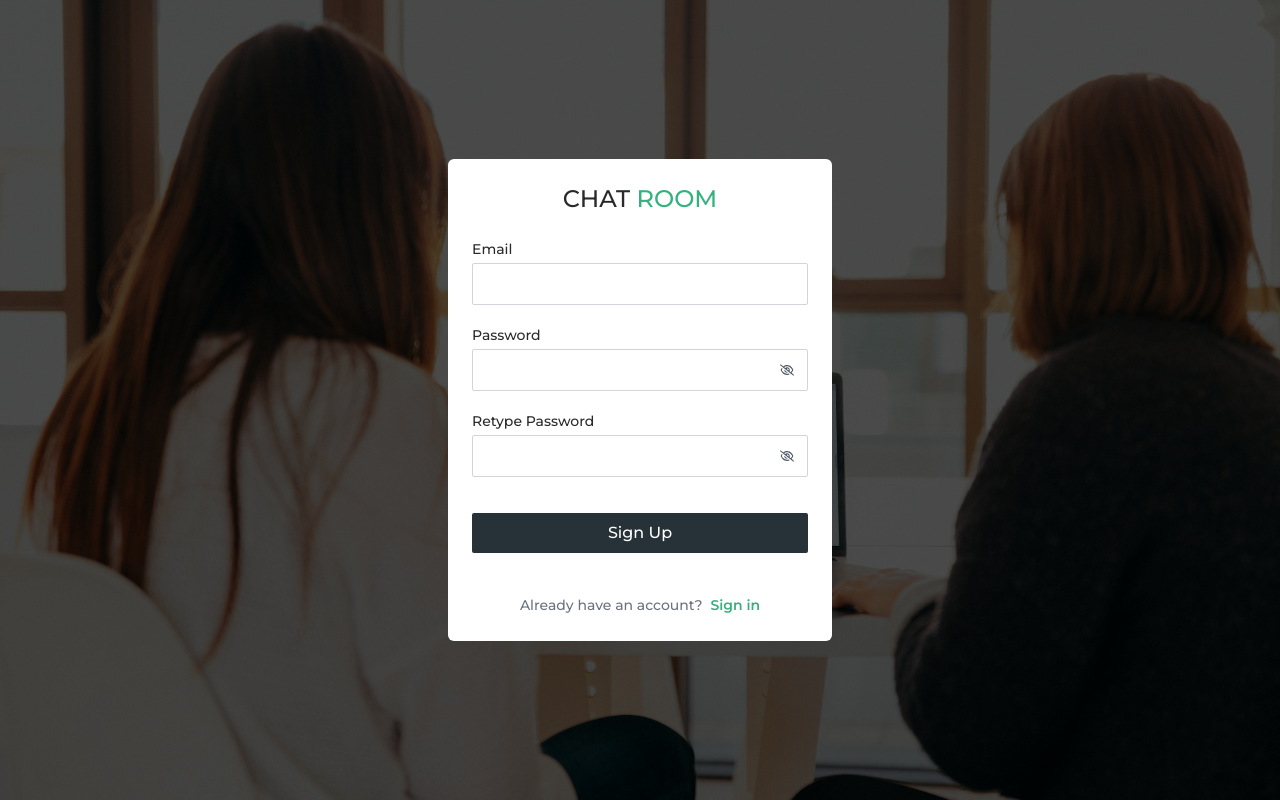
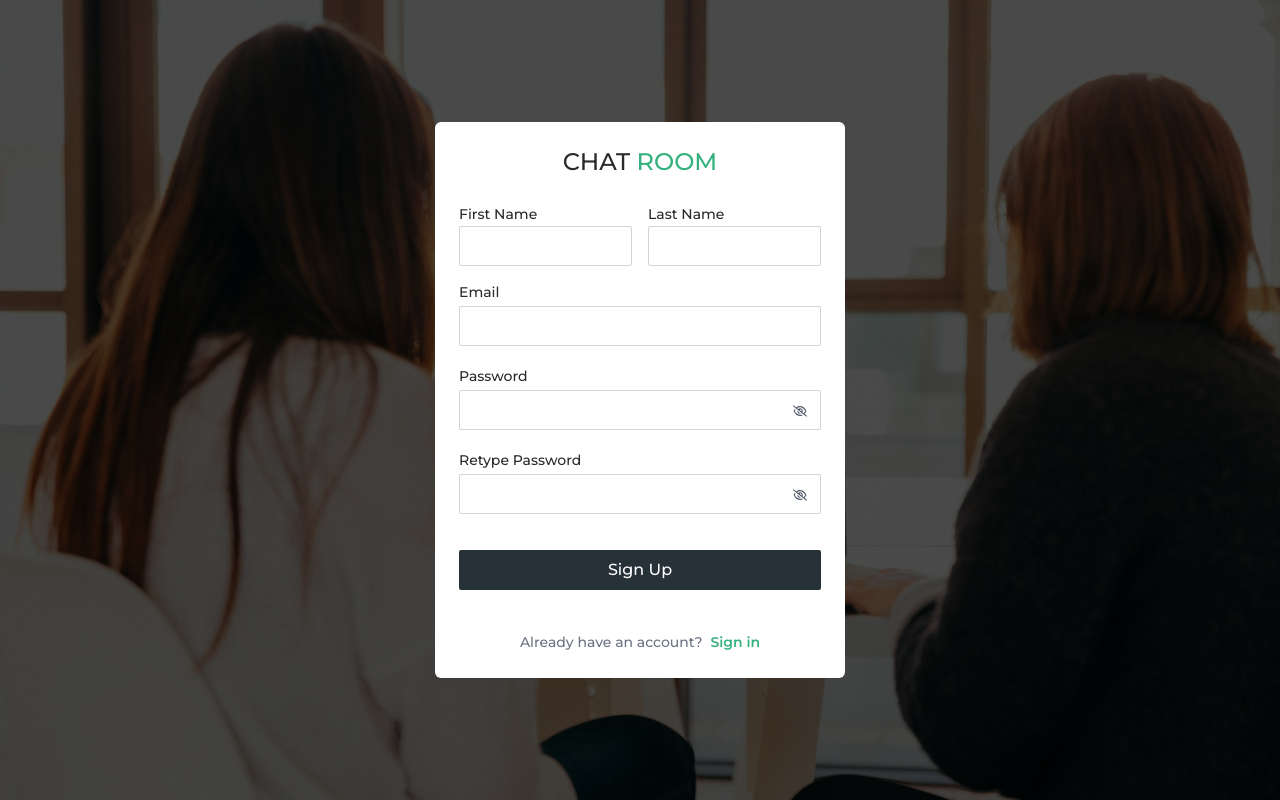
Before and after one commit to bernardoyewole/chat-room, a React (Create React App) app: page /register in a window 1280 px wide. Built offline with nearby package versions, Linux system fonts and the light colour scheme.

Commit message:
Update form style

```diff
--- a/package.json
+++ b/package.json
@@ -6,6 +6,7 @@
     "@testing-library/jest-dom": "^5.17.0",
     "@testing-library/react": "^13.4.0",
     "@testing-library/user-event": "^13.5.0",
+    "axios": "^0.24.0",
     "react": "^18.3.1",
     "react-dom": "^18.3.1",
     "react-hook-form": "^7.52.1",
--- a/src/App.js
+++ b/src/App.js
@@ -18,4 +18,4 @@ function App() {
   );
 }
 
-export default App;
+export default App
--- a/src/pages/Login.js
+++ b/src/pages/Login.js
@@ -11,7 +11,6 @@ function Login() {
     const togglePassword = () => {
         setIsPasswordVisible(!isPasswordVisible);
     }
-
 
     const onSubmit = data => {
         console.log(data);
@@ -29,7 +28,7 @@ function Login() {
                             <input
                                 type="text"
                                 id="email"
-                                className="border-[1px] border-gray-300 rounded-sm focus:border-gray-400 py-2 px-3 transition-all duration-300 ease-out text-md"
+                                className="border-[1px] border-gray-300 rounded-sm focus:border-gray-400 h-10 px-3 transition-all duration-300 ease-out text-[15px]"
                                 autocomplete="off"
                                 {...register('email', { required: 'Email is required' })}
                             />
@@ -41,7 +40,7 @@ function Login() {
                                 <input
                                     type={isPasswordVisible ? 'text' : 'password'}
                                     id="password"
-                                    className="border-[1px] border-gray-300 rounded-sm focus:border-gray-400 py-2 pl-3 pr-10 transition-all duration-300 ease-out w-full h-full"
+                                    className="border-[1px] border-gray-300 rounded-sm focus:border-gray-400 h-10 pl-3 pr-10 transition-all duration-300 ease-out w-full text-[15px]"
                                     autocomplete="off"
                                     {...register('password', { required: 'Password is required' })}
                                 />
--- a/src/pages/Register.js
+++ b/src/pages/Register.js
@@ -1,8 +1,9 @@
 import { useForm } from "react-hook-form";
 import { FaRegEye } from "react-icons/fa6";
 import { FaRegEyeSlash } from "react-icons/fa6";
-import { useState } from "react";
+import { useEffect, useState } from "react";
 import { Link } from 'react-router-dom';
+import axios from 'axios';
 
 function Register() {
     const { register, handleSubmit, watch, formState: { errors } } = useForm();
@@ -22,20 +23,52 @@ function Register() {
         // Handle form submission
     }
 
+    // useEffect(() => {
+    //     axios.get('https://localhost:44315/api/User')
+    //         .then(res => {
+    //             const users = res;
+    //             console.log(users);
+    //         })
+    // }, []);
+
     const password = watch('password');
 
     return (
         <div className="bg-[url('../images/login-bg.jpg')] h-screen bg-cover">
             <div className="bg-black/70 h-full grid place-items-center">
-                <div className="bg-white p-6 rounded-md w-96">
+                <div className="bg-white p-6 rounded-md w-[410px]">
                     <h1 className="text-2xl text-center">CHAT <span className="text-[#34b17d]">ROOM</span></h1>
-                    <form className="pt-6" onSubmit={handleSubmit(onSubmit)}>
+                    <form className="pt-6 w-full" onSubmit={handleSubmit(onSubmit)}>
+                        <div className="flex gap-4 mb-2 w-full">
+                            <div className="w-1/2">
+                                <label htmlFor="firstName" className="text-sm">First Name</label>
+                                <input
+                                    type="text"
+                                    id="firstName"
+                                    className="w-full border-[1px] border-gray-300 rounded-sm focus:border-gray-400 h-10 px-3 transition-all duration-300 ease-out text-[15px]"
+                                    autoComplete="off"
+                                    {...register('firstName', { required: 'First Name is required' })}
+                                />
+                                <p className="text-[10px] leading-none text-red-500 h-2">{errors.firstName && `${errors.firstName.message}`}</p>
+                            </div>
+                            <div className="w-1/2">
+                                <label htmlFor="lastName" className="text-sm">Last Name</label>
+                                <input
+                                    type="text"
+                                    id="lastName"
+                                    className="w-full border-[1px] border-gray-300 rounded-sm focus:border-gray-400 h-10 px-3 transition-all duration-300 ease-out text-[15px]"
+                                    autoComplete="off"
+                                    {...register('lastName', { required: 'Last Name is required' })}
+                                />
+                                <p className="text-[10px] leading-none text-red-500 h-2">{errors.lastName && `${errors.lastName.message}`}</p>
+                            </div>
+                        </div>
                         <div className="flex flex-col gap-1 mb-2">
                             <label htmlFor="email" className="text-sm">Email</label>
                             <input
                                 type="email"
                                 id="email"
-                                className="border-[1px] border-gray-300 rounded-sm focus:border-gray-400 py-2 px-3 transition-all duration-300 ease-out text-md"
+                                className="border-[1px] border-gray-300 rounded-sm focus:border-gray-400 h-10 px-3 transition-all duration-300 ease-out text-[15px]"
                                 autoComplete="off"
                                 {...register('email', { required: 'Email is required' })}
                             />
@@ -47,7 +80,7 @@ function Register() {
                                 <input
                                     type={isPasswordVisible ? 'text' : 'password'}
                                     id="password"
-                                    className="border-[1px] border-gray-300 rounded-sm focus:border-gray-400 py-2 pl-3 pr-10 transition-all duration-300 ease-out w-full"
+                                    className="border-[1px] border-gray-300 rounded-sm focus:border-gray-400 h-10 pl-3 pr-10 transition-all duration-300 ease-out w-full text-[15px]"
                                     autoComplete="off"
                                     {...register('password', { required: 'Password is required' })}
                                 />
@@ -62,7 +95,7 @@ function Register() {
                                 <input
                                     type={isRetypePasswordVisible ? 'text' : 'password'}
                                     id="retypePassword"
-                                    className="border-[1px] border-gray-300 rounded-sm focus:border-gray-400 py-2 pl-3 pr-10 transition-all duration-300 ease-out w-full"
+                                    className="border-[1px] border-gray-300 rounded-sm focus:border-gray-400 h-10 pl-3 pr-10 transition-all duration-300 ease-out w-full text-[15px]"
                                     autoComplete="off"
                                     {...register('retypePassword', {
                                         required: 'Please retype your password',
@@ -89,4 +122,4 @@ function Register() {
     )
 }
 
-export default Register;
+export default Register
```
Also changed, not shown: 1 other file (tests, documents, lock files or other folders).
